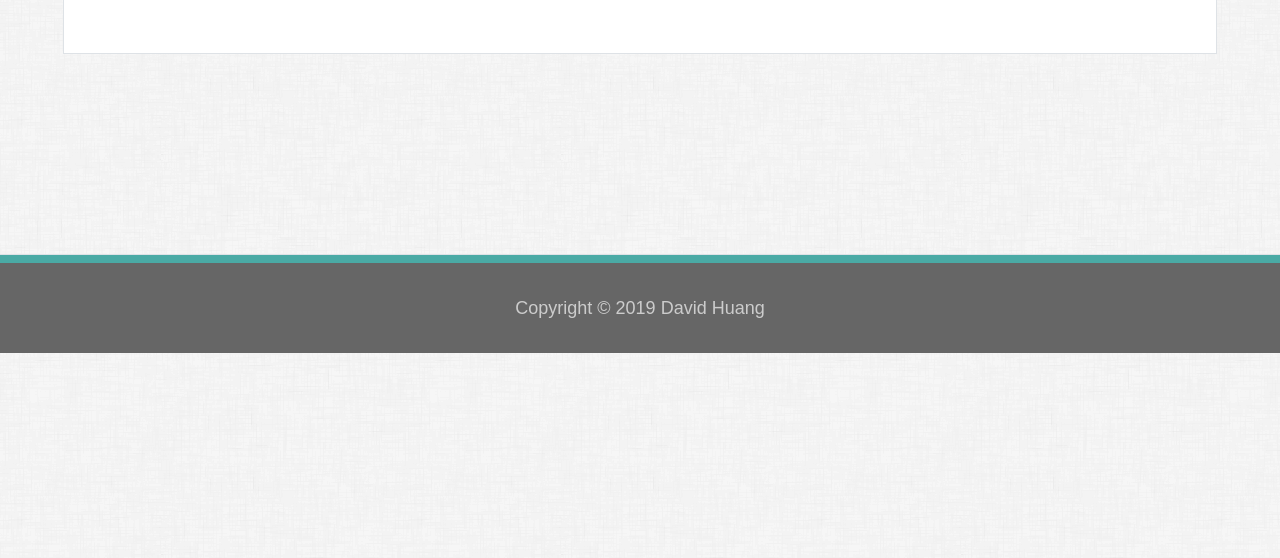
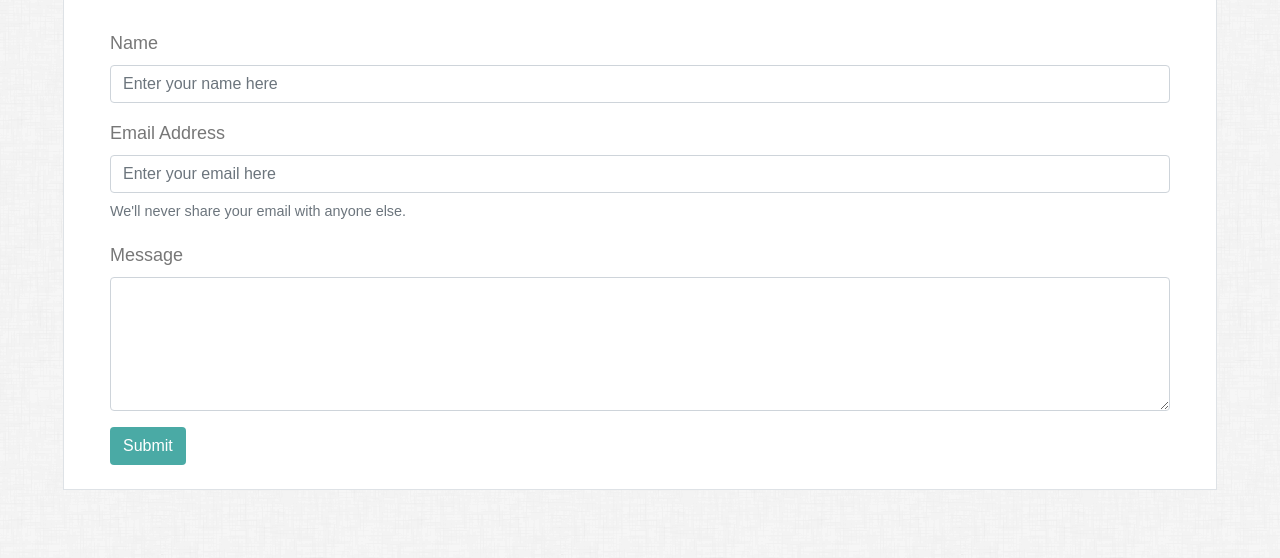
Before and after one commit to dhuan008/Bootstrap-Portfolio, a plain HTML site: page contact.html in a window 1280 px wide. Shown: the part 242-800 px from the top of the page. Drawn offline with nearby package versions, Linux system fonts and the light colour scheme.

Commit message:
Forms completed

```diff
--- a/contact.html
+++ b/contact.html
@@ -53,7 +53,25 @@
                 <!-- Content -->
                 <div class="row my-4 mx-3">
                     <div class="col-12">
-
+                        <form>
+                            <div class="form-group">
+                                <label for="name">Name</label>
+                                <input type="text" class="form-control" id="name" placeholder="Enter your name here"
+                                    required="required">
+                            </div>
+                            <div class="form-group">
+                                <label for="email">Email Address</label>
+                                <input type="email" class="form-control" id="email" aria-describedby="emailHelp"
+                                    placeholder="Enter your email here" required="required">
+                                <small id="emailHelp" class="form-text text-muted">We'll never share your email with
+                                    anyone else.</small>
+                            </div>
+                            <div class="form-group">
+                                <label for="exampleFormControlTextarea1">Message</label>
+                                <textarea class="form-control" id="exampleFormControlTextarea1" rows="5"></textarea>
+                            </div>
+                            <button type="submit" class="btn bg-teal text-white">Submit</button>
+                        </form>
                     </div>
                 </div>
 
```
Also changed, not shown: assets/css/style.css (+16 -0 lines).
